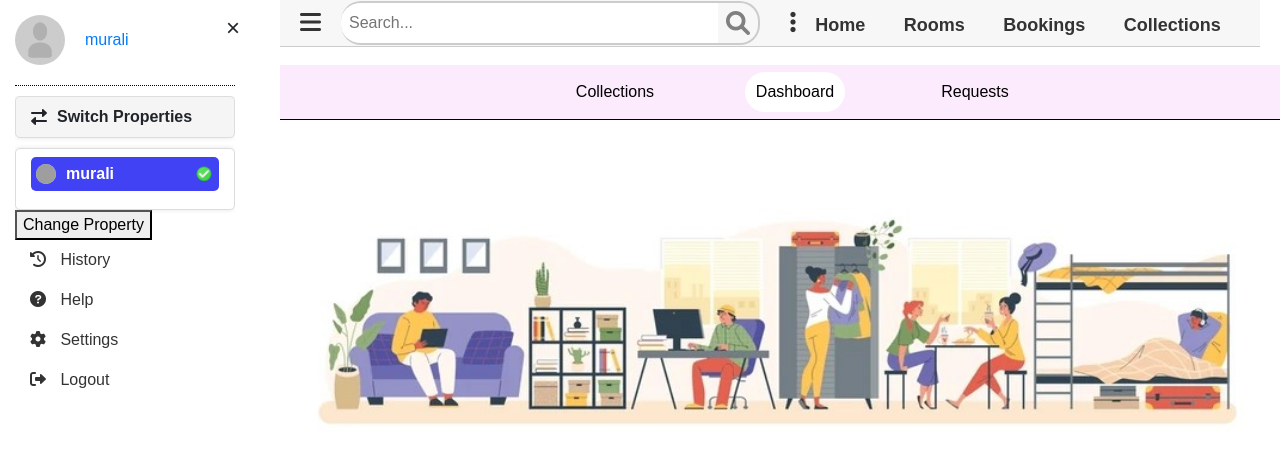
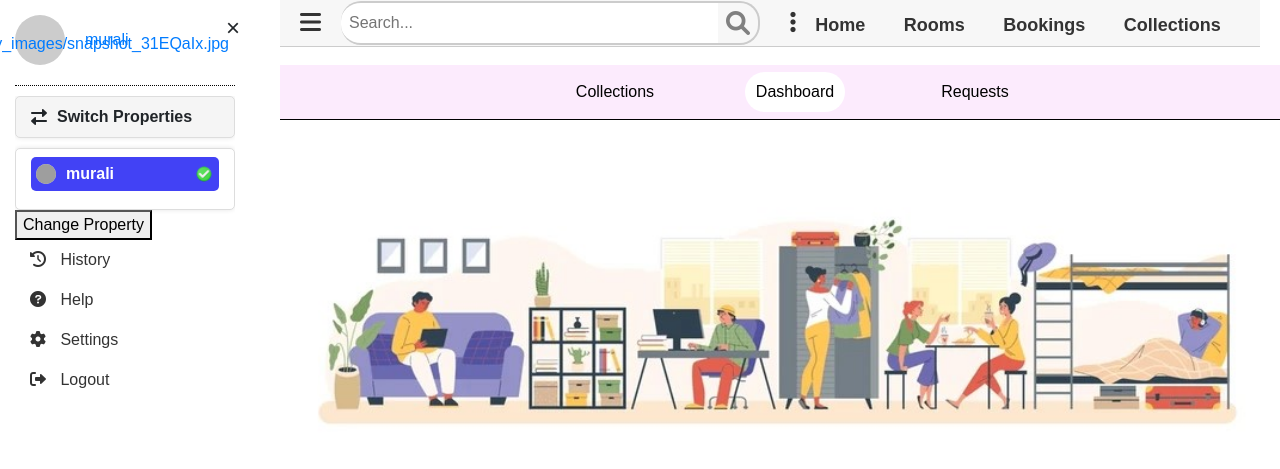
Before and after one commit to muraliprasadkatta/hostel_database_261024, a Django app: page /DisplayRooms/1/ in a window 1280 px wide. Shown: the top 469 px of the page. Run offline with Django 4.2, Linux system fonts and the light colour scheme; a user stored in the database is signed in; data comes from the database, SQL or seed files in the repository; grey boxes are pictures that could not be loaded.

Commit message:
updata the disaplayroom view and for testing purpose

```diff
--- a/hostelapp20/views.py
+++ b/hostelapp20/views.py
@@ -475,9 +475,13 @@
 @never_cache
 def DisplayRooms(request, property_id):
     selected_property = get_object_or_404(AddProperty, id=property_id)
+
+    # Print statement to debug in development environment
+    if selected_property.image:
+        print("Image URL:", selected_property.image.url)
+
+    # Other code remains the same
     user_properties = AddProperty.objects.filter(user=request.user)
-
-    # Fetch rooms related to the selected property and user
     user_rooms = Room.objects.filter(user=request.user, property=selected_property).annotate(
         has_data=Count('tenant')
     ).order_by('room_number')
@@ -489,32 +493,25 @@
     ))
     user_rooms_json = json.dumps(user_rooms_list, cls=DjangoJSONEncoder)
 
-    # Calculate room and bed statistics
+    # Room and bed statistics
     total_rooms = user_rooms.count()
     total_beds = user_rooms.aggregate(total_beds=Sum('number_of_share'))['total_beds'] or 0
     occupied_beds = Tenant.objects.filter(room__in=user_rooms).count()
     free_beds = total_beds - occupied_beds
 
-
-    # For normal requests, render the template with context
     context = {
         'username': request.user.username,
         'selected_property': selected_property,
         'user_properties': user_properties,
-        'user_rooms': user_rooms,  # For template rendering
-        'user_rooms_json': user_rooms_json,  # For JavaScript use
-        'some_room_number': user_rooms.first().room_number if user_rooms.exists() else None,
+        'user_rooms': user_rooms,
+        'user_rooms_json': user_rooms_json,
         'total_rooms': total_rooms,
         'occupied_beds': occupied_beds,
         'free_beds': free_beds,
-        'error': None,
         'show_change_property_button': True,
-
-
     }
 
     return render(request, 'data/display_rooms.html', context)
-
 
 
 def AddTenants(request, property_id, room_number, tenant_id=None):
--- a/templates/base.html
+++ b/templates/base.html
@@ -27,15 +27,18 @@
     <a href="{% url 'propertyProfile' selected_property.id %}">
       <div class="profile-section">
           <div class="profile-image-container">
-            {% if selected_property.image_url %}
-               <img src="{{ selected_property.image_url }}" class="profile-image" id="selectedPropertyImage" alt="Property Image">
+              {% if selected_property.image %}
+                  <img src="{{ selected_property.image.url }}" class="profile-image" id="selectedPropertyImage" alt="Property Image">
+                  <p>Image URL: {{ selected_property.image.url }}</p> <!-- Debugging line to display the URL -->
               {% else %}
                   <img src="{% static 'images/displaybeds/image-icon-placeholder.png' %}" class="profile-image" id="selectedPropertyImage" alt="Default Image">
+                  <p>No image available</p> <!-- Debug message -->
               {% endif %}
           </div>
           <span class="profile-name" id="selectedPropertyName">{{ selected_property.hostelname }}</span>
       </div>
   </a>
+
 
 
 
```
Lines whose indentation alone changed are shown as unchanged.
